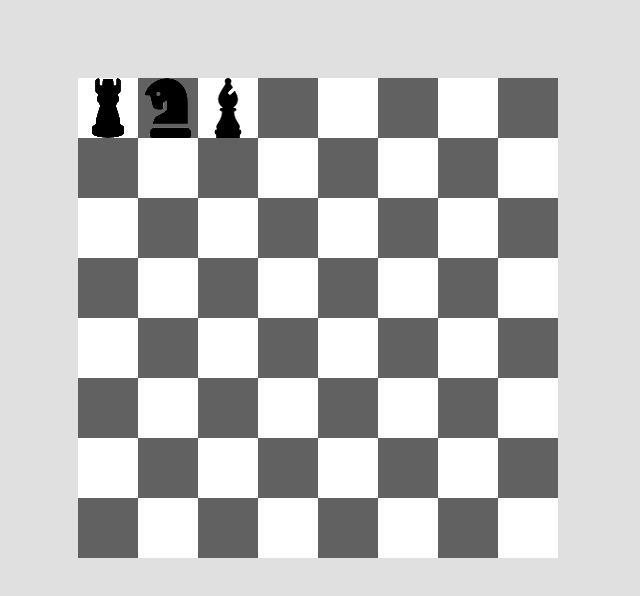
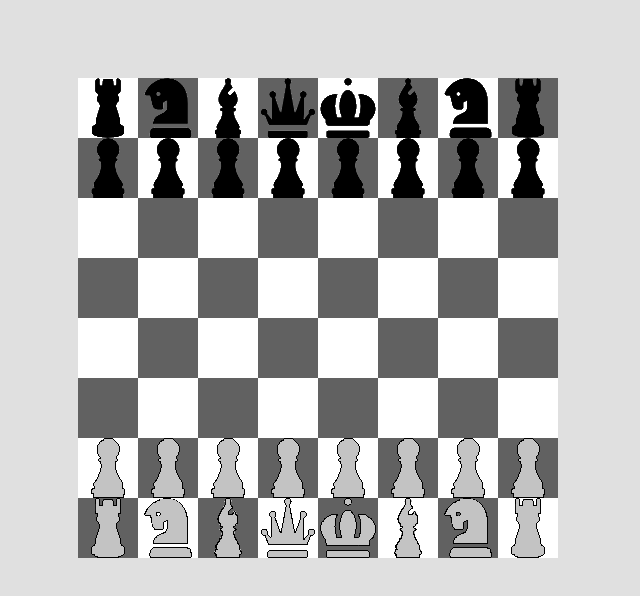
Before and after one commit to manlaig/LiveChess, a website: page public/index.html in a window 1280 px wide. Shown: the top 596 px of the page, without its empty margins (0-640 px from the left). Drawn offline with Linux system fonts and the light colour scheme.

Commit message:
displaying chess pieces on the board

```diff
--- a/public/index.html
+++ b/public/index.html
@@ -61,6 +61,7 @@
         var blackX = 130;
         var blackY = 70;
 
+        //white rectangles
         ctx.fillStyle = 'rgb(255, 255, 255)';
         drawRect(ctx, whiteX, whiteY);
         drawRect(ctx, blackX, blackY + 60);
@@ -70,6 +71,7 @@
         drawRect(ctx, blackX, blackY + 300);
         drawRect(ctx, whiteX, blackY + 360);
         drawRect(ctx, blackX, blackY + 420);
+        //black rectangles
         ctx.fillStyle = '#616161';
         drawRect(ctx, blackX, blackY);
         drawRect(ctx, whiteX, blackY + 60);
@@ -80,9 +82,41 @@
         drawRect(ctx, blackX, blackY + 360);
         drawRect(ctx, whiteX, blackY + 420);
 
-        drawChessPieces(ctx, 'tower.png', whiteX, whiteY);
-        drawChessPieces(ctx, 'horse.png', blackX, blackY);
-        drawChessPieces(ctx, 'bishop.png', whiteX + 120, whiteX);
+        //black pieces
+        drawChessPieces(ctx, 'tower-black.png', whiteX, whiteY);
+        drawChessPieces(ctx, 'horse-black.png', blackX, blackY);
+        drawChessPieces(ctx, 'bishop-black.png', whiteX + 120, whiteX);
+        drawChessPieces(ctx, 'queen-black.png', whiteX + 180, whiteX);
+        drawChessPieces(ctx, 'king-black.png', whiteX + 240, whiteX);
+        drawChessPieces(ctx, 'bishop-black.png', whiteX + 300, whiteX);
+        drawChessPieces(ctx, 'horse-black.png', whiteX + 360, whiteX);
+        drawChessPieces(ctx, 'tower-black.png', whiteX + 420, whiteX);
+        drawChessPieces(ctx, 'pawn-black.png', whiteX, whiteY + 60);
+        drawChessPieces(ctx, 'pawn-black.png', blackX, whiteY + 60);
+        drawChessPieces(ctx, 'pawn-black.png', whiteX + 120, whiteY + 60);
+        drawChessPieces(ctx, 'pawn-black.png', whiteX + 180, whiteY + 60);
+        drawChessPieces(ctx, 'pawn-black.png', whiteX + 240, whiteY + 60);
+        drawChessPieces(ctx, 'pawn-black.png', whiteX + 300, whiteY + 60);
+        drawChessPieces(ctx, 'pawn-black.png', whiteX + 360, whiteY + 60);
+        drawChessPieces(ctx, 'pawn-black.png', whiteX + 420, whiteY + 60);
+        //white pieces
+        drawChessPieces(ctx, 'tower-white.png', whiteX, whiteY + 420);
+        drawChessPieces(ctx, 'horse-white.png', blackX, whiteY + 420);
+        drawChessPieces(ctx, 'bishop-white.png', whiteX + 120, whiteY + 420);
+        drawChessPieces(ctx, 'queen-white.png', whiteX + 180, whiteY + 420);
+        drawChessPieces(ctx, 'king-white.png', whiteX + 240, whiteY + 420);
+        drawChessPieces(ctx, 'bishop-white.png', whiteX + 300, whiteY + 420);
+        drawChessPieces(ctx, 'horse-white.png', whiteX + 360, whiteY + 420);
+        drawChessPieces(ctx, 'tower-white.png', whiteX + 420, whiteY + 420);
+        drawChessPieces(ctx, 'pawn-white.png', whiteX, whiteY + 360);
+        drawChessPieces(ctx, 'pawn-white.png', blackX, whiteY + 360);
+        drawChessPieces(ctx, 'pawn-white.png', whiteX + 120, whiteY + 360);
+        drawChessPieces(ctx, 'pawn-white.png', whiteX + 180, whiteY + 360);
+        drawChessPieces(ctx, 'pawn-white.png', whiteX + 240, whiteY + 360);
+        drawChessPieces(ctx, 'pawn-white.png', whiteX + 300, whiteY + 360);
+        drawChessPieces(ctx, 'pawn-white.png', whiteX + 360, whiteY + 360);
+        drawChessPieces(ctx, 'pawn-white.png', whiteX + 420, whiteY + 360);
+
       }
     }
   </script>
```
Also changed, not shown: public/bishop-black.png (added), public/bishop-white.png (added), public/bishop.png (deleted), public/horse-black.png (renamed from public/horse.png), public/horse-white.png (added), public/king-black.png (renamed from public/king.png), public/king-white.png (added), public/pawn-black.png (renamed from public/pawn.png), public/pawn-white.png (added), public/queen-black.png (renamed from public/queen.png), public/queen-white.png (added), public/tower-black.png (renamed from public/tower.png), public/tower-white.png (added).
